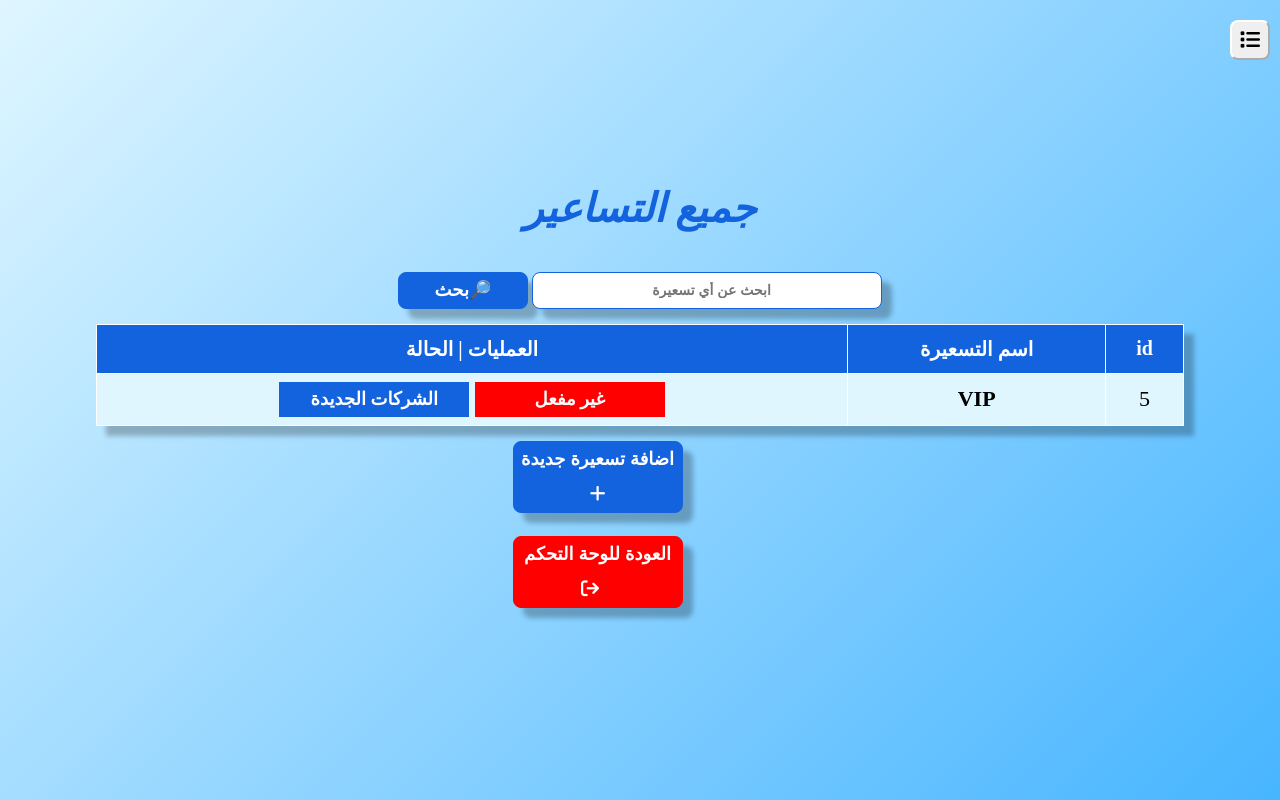
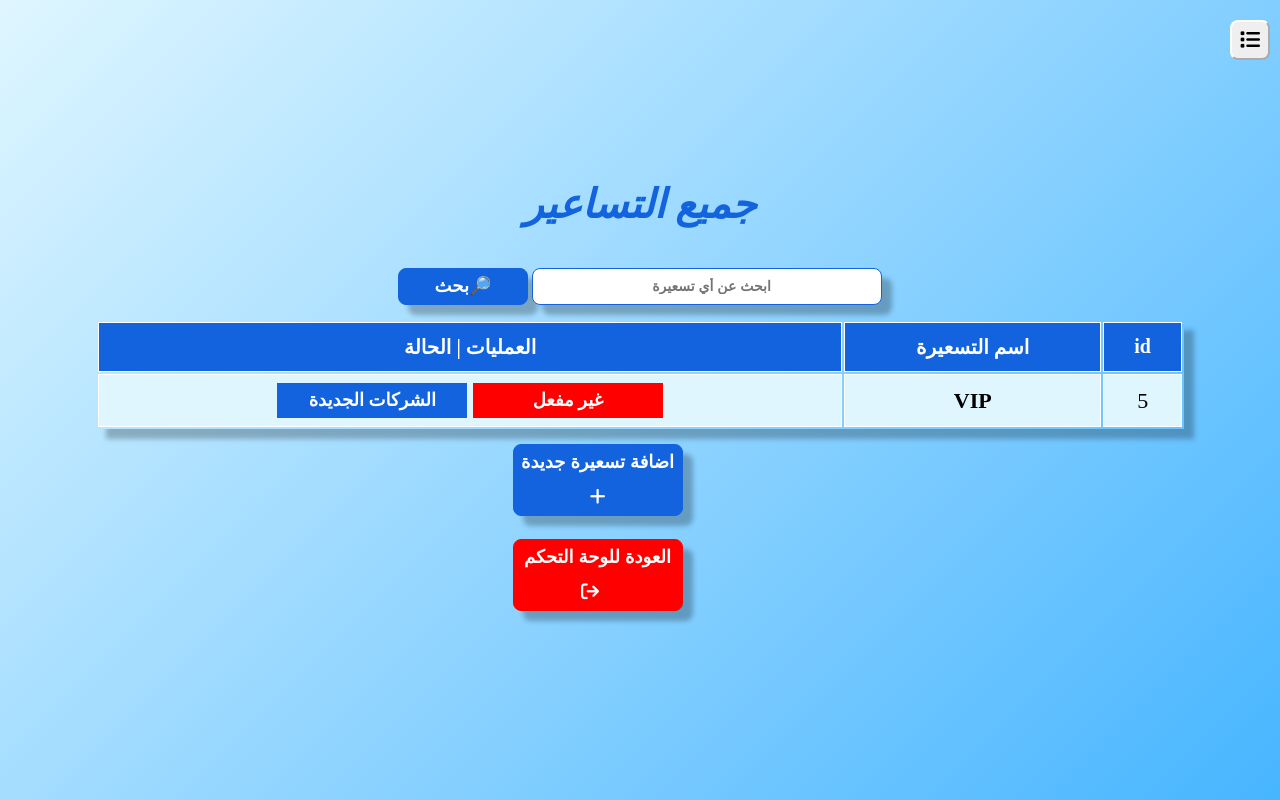
Before and after one commit to Anas-Sr/Internet-Providers-Management, a PHP site: page /allprices.php in a window 1280 px wide. Run offline with PHP 8.4, Linux system fonts and the light colour scheme; the visitor is signed in with stand-in values (Sample User, id 1); data comes from the database, SQL or seed files in the repository; data that the repository does not hold is empty.

Commit message:
nothing changed

```diff
--- a/css/wakeelstyle.css
+++ b/css/wakeelstyle.css
@@ -11,7 +11,6 @@ body{
     margin: 0;
 }
 .table-container{
-    border-radius: 8px;
     min-width: 100%;
 
     display: flex;
@@ -29,7 +28,6 @@ body{
 }
 .table{
     width: 85%;
-    border-collapse: collapse;
     box-shadow: 10px 10px 5px rgba(0, 0, 0, 0.25);
 }
 .table thead{
```
